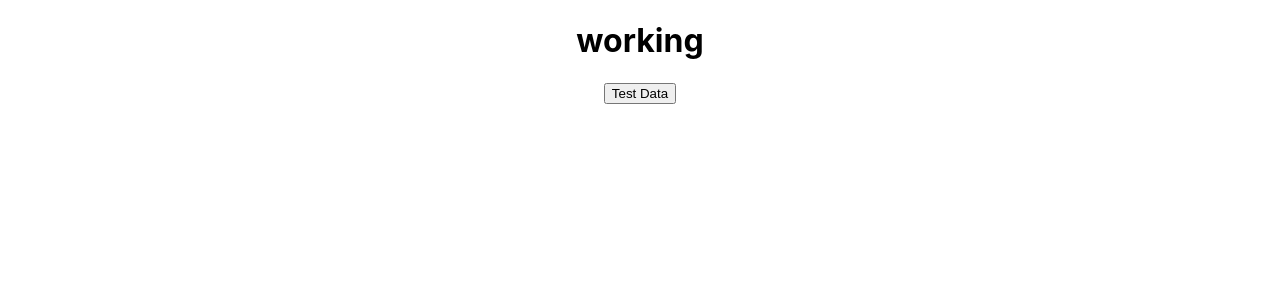
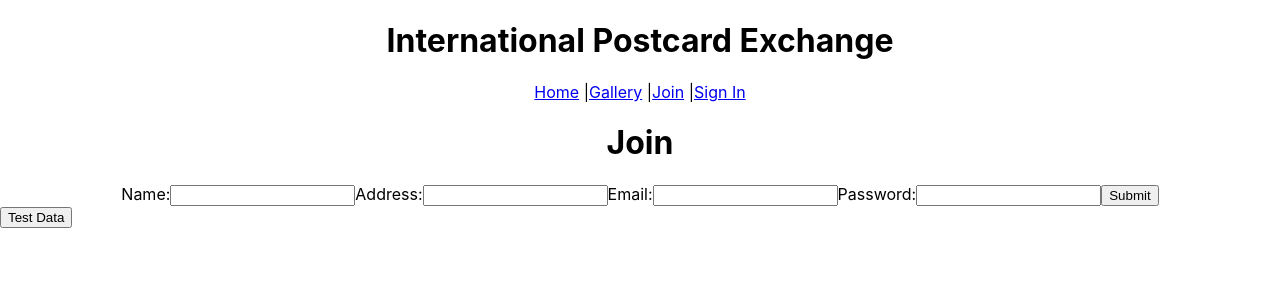
Before and after one commit to doohinkus/mern-postcard-exchange, a React (Create React App) app in the folder frontend/: page /join in a window 1280 px wide. Shown: the top 300 px of the page. Built offline with nearby package versions, Linux system fonts and the light colour scheme.

Commit message:
add routes tot front end

```diff
--- a/frontend/package.json
+++ b/frontend/package.json
@@ -6,6 +6,8 @@
     "axios": "^0.18.0",
     "react": "^16.8.6",
     "react-dom": "^16.8.6",
+    "react-router": "^5.0.0",
+    "react-router-dom": "^5.0.0",
     "react-scripts": "2.1.8"
   },
   "scripts": {
--- a/frontend/src/App.js
+++ b/frontend/src/App.js
@@ -1,6 +1,11 @@
 import React, { Component } from 'react';
 import axios from 'axios';
+import { BrowserRouter as Router, Route, Link } from "react-router-dom";
 import './App.css';
+import SignIn from './components/SignIn';
+import Gallery from './components/Gallery';
+import Join from './components/Join';
+import Index from './components/Index';
 
 class App extends Component {
   constructor(props){
@@ -17,7 +22,6 @@ class App extends Component {
           headers: {
             'Access-Control-Allow-Origin': '*',
             'Content-Type': 'application/json',
-            // "Content-Type": "application/x-www-form-urlencoded",
           },
           data: {
             firstname: 'Jeffy',
@@ -33,33 +37,28 @@ class App extends Component {
         })
         .then(res => console.log(res))
         .catch(error => console.log(error));
-        // const  data = "firstname=testy&lastname=faker&email=fae%40fakers.comzx&streetid=asfsf&streetname=adsfasfsdaf%20adsf&city=santa%20cruz&country=USA&postalcode=7845&password=fake&undefined=";
-
-        // const xhr = new XMLHttpRequest();
-        // xhr.withCredentials = true;
-
-        // xhr.addEventListener("readystatechange", function () {
-        //   if (this.readyState === 4) {
-        //     console.log(this.responseText);
-        //   }
-        // });
-
-        // xhr.open("POST", "http://localhost:5000/AddUser");
-        // xhr.setRequestHeader("Content-Type", "application/x-www-form-urlencoded");
-        // xhr.setRequestHeader("cache-control", "no-cache");
-        // // xhr.setRequestHeader("Access-Control-Allow-Origin", "*");
-
-
-        // xhr.send(data);
     }
 
 
   render() {
     return (
-      <div className="App">
-        <h1>working</h1>
+      <Router>
+        <div className="App">
+          <h1>International Postcard Exchange</h1>
+          <Link to='/'>Home</Link> |
+          <Link to='/gallery'>Gallery</Link> |
+          <Link to='/join'>Join</Link> |
+          <Link to='/signin'>Sign In</Link>
+
+
+          <Route path="/" exact component={Index} />
+          <Route path="/signin/" component={SignIn} />
+          <Route path="/gallery/" component={Gallery} />
+          <Route path="/join/" component={Join} />
+
+        </div>
         <button onClick={this.sendData}>Test Data</button>
-      </div>
+      </Router>
     );
   }
 }
--- /dev/null
+++ b/frontend/src/components/Gallery.js
@@ -0,0 +1,13 @@
+import React, { Component } from 'react';
+
+class Gallery extends Component {
+    render(){
+        return (
+           <React.Fragment>
+               <h1>Gallery</h1>
+           </React.Fragment>
+        );
+    }
+};
+
+export default Gallery;
--- /dev/null
+++ b/frontend/src/components/Index.js
@@ -0,0 +1,13 @@
+import React, { Component } from 'react';
+
+class Index extends Component {
+    render(){
+        return (
+           <React.Fragment>
+               <h1>Home</h1>
+           </React.Fragment>
+        );
+    }
+};
+
+export default Index;
--- /dev/null
+++ b/frontend/src/components/Join.js
@@ -0,0 +1,76 @@
+import React, { Component } from 'react';
+
+class Join extends Component {
+    constructor(props){
+        super(props);
+        this.state = {
+            email: '',
+            password: ''
+        }
+        this.handleEmailChange = this.handleEmailChange.bind(this);
+        this.handlePasswordChange = this.handlePasswordChange.bind(this);
+        this.handleSubmit = this.handleSubmit.bind(this);
+    }
+    handleEmailChange(e){
+        this.setState({
+            email: e.target.value,
+        });
+    }
+    handlePasswordChange(e){
+        this.setState({
+            password: e.target.value,
+        });
+    }
+    handleSubmit(e){
+        e.preventDefault();
+        //call parent function
+    }
+    render(){
+        return (
+            <React.Fragment>
+                <h1>Join</h1>
+                <form onSubmit={this.handleSubmit}>
+                    <label>
+                        Name:
+                        <input
+                        type="text"
+                        name='email'
+                        autoComplete='email'
+                        value={this.state.email}
+                        onChange={this.handleEmailChange} />
+                    </label>
+                    <label>
+                        Address:
+                        <input
+                        type="text"
+                        name='email'
+                        autoComplete='email'
+                        value={this.state.email}
+                        onChange={this.handleEmailChange} />
+                    </label>
+                    <label>
+                        Email:
+                        <input
+                        type="text"
+                        name='email'
+                        autoComplete='email'
+                        value={this.state.email}
+                        onChange={this.handleEmailChange} />
+                    </label>
+                    <label>
+                        Password:
+                        <input
+                        type="password"
+                        name="password"
+                        value={this.state.password}
+                        autoComplete='current-password'
+                        onChange={this.handlePasswordChange} />
+                    </label>
+                    <input type="submit" value="Submit" />
+                </form>
+            </React.Fragment>
+        );
+    }
+};
+
+export default Join;
--- /dev/null
+++ b/frontend/src/components/SignIn.js
@@ -0,0 +1,58 @@
+import React, { Component } from 'react';
+
+class SignIn extends Component {
+    constructor(props){
+        super(props);
+        this.state = {
+            email: '',
+            password: ''
+        }
+        this.handleEmailChange = this.handleEmailChange.bind(this);
+        this.handlePasswordChange = this.handlePasswordChange.bind(this);
+        this.handleSubmit = this.handleSubmit.bind(this);
+    }
+    handleEmailChange(e){
+        this.setState({
+            email: e.target.value,
+        });
+    }
+    handlePasswordChange(e){
+        this.setState({
+            password: e.target.value,
+        });
+    }
+    handleSubmit(e){
+        e.preventDefault();
+        //call parent function
+    }
+    render(){
+        return (
+            <React.Fragment>
+                <h1>Sign In</h1>
+                <form onSubmit={this.handleSubmit}>
+                    <label>
+                        Email:
+                        <input
+                        type="text"
+                        name='email'
+                        autoComplete='email'
+                        value={this.state.email}
+                        onChange={this.handleEmailChange} />
+                    </label>
+                    <label>
+                        Password:
+                        <input
+                        type="password"
+                        name="password"
+                        value={this.state.password}
+                        autoComplete='current-password'
+                        onChange={this.handlePasswordChange} />
+                    </label>
+                    <input type="submit" value="Submit" />
+                </form>
+            </React.Fragment>
+        );
+    }
+};
+
+export default SignIn;
```
Also changed, not shown: 1 other file (tests, documents, lock files or other folders).
